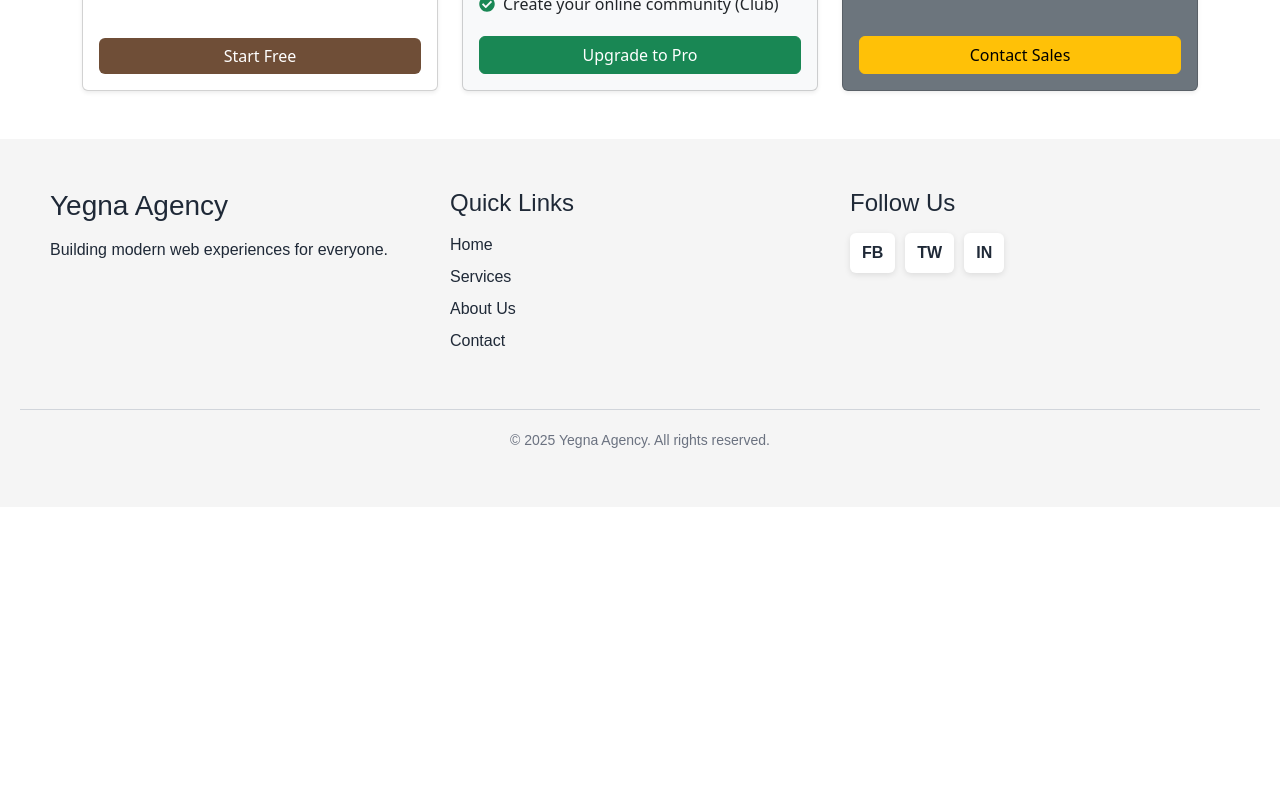
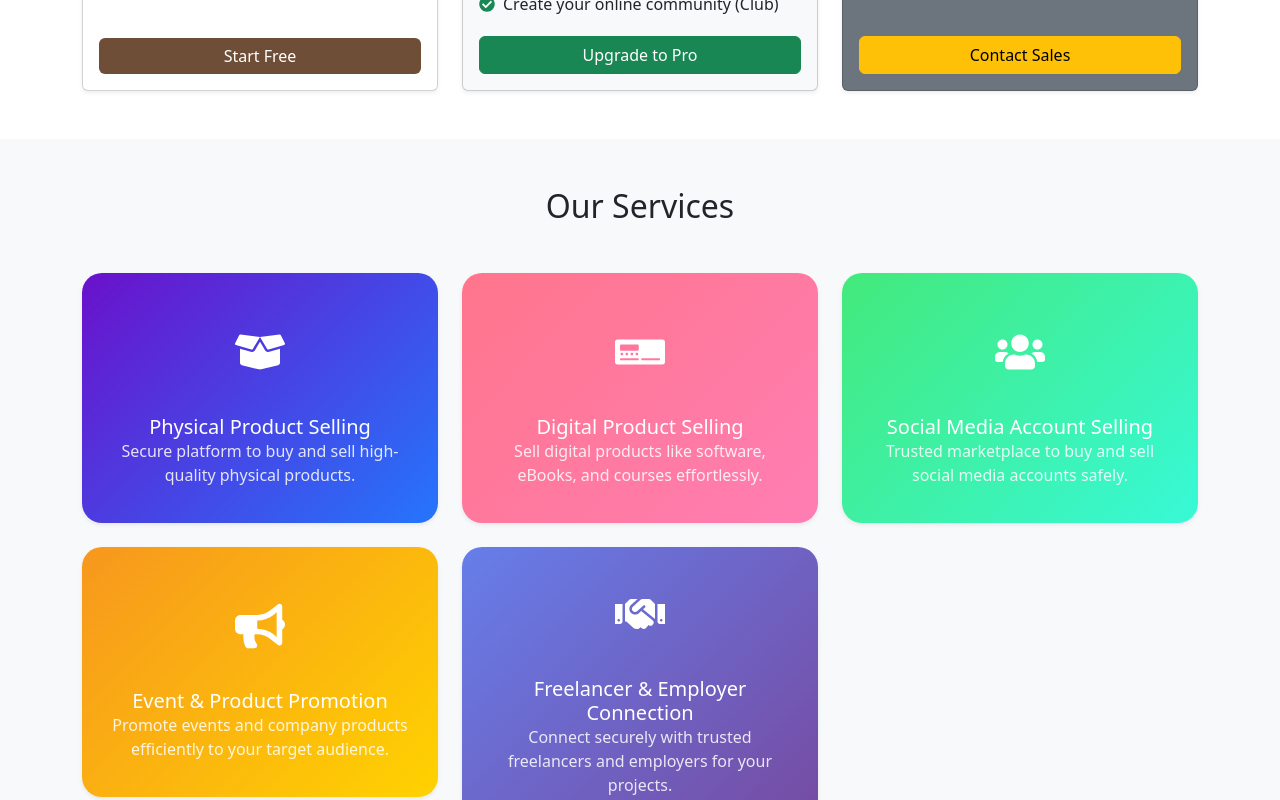
Before and after one commit to MINTAbizu/yegna-agency, a React (Vite) app in the folder front-end/: page / in a window 1280 px wide. Shown: the part 4880-5680 px from the top of the page. Before the commit the page ends 5387 px from the top, so only its background shows below. Built offline with nearby package versions, Linux system fonts and the light colour scheme.

Commit message:
services section

```diff
--- a/front-end/src/component/Landingpage.jsx
+++ b/front-end/src/component/Landingpage.jsx
@@ -11,6 +11,7 @@ import Footer from './footer/Footer'
 import ProAccount from './Shope/userprofilepage/ProAccount'
 import SellSocialMediaAccount from './Shope/userprofilepage/SellSocialMediaAccount'
 import OrdersDashboard from './Shope/userprofilepage/OrdersDashboard'
+import ServicesSection from './ServicesSection/ServicesSection'
 
 function Landingpage() {
   return (
@@ -26,6 +27,7 @@ function Landingpage() {
 
                     <PromotionCarousel/>
                     <ProAccount/>
+                    <ServicesSection/>
 
                      <Footer />
                      {/* <SellSocialMediaAccount/>
--- /dev/null
+++ b/front-end/src/component/ServicesSection/ServicesSection.css
@@ -0,0 +1,32 @@
+.service-card {
+  border-radius: 20px;
+  transition: transform 0.3s, box-shadow 0.3s;
+  cursor: pointer;
+  min-height: 250px;
+  display: flex;
+  flex-direction: column;
+  justify-content: center;
+}
+
+.service-card:hover {
+  transform: translateY(-10px);
+  box-shadow: 0 20px 40px rgba(0, 0, 0, 0.2);
+}
+
+/* Icon animation */
+.service-icon {
+  font-size: 50px;
+  margin-bottom: 15px;
+  color: white;
+  transition: transform 0.5s, color 0.5s;
+}
+
+.service-card:hover .service-icon {
+  transform: rotate(20deg) scale(1.2);
+  color: #ffd700; /* golden on hover */
+}
+
+/* Responsive text colors */
+.text-white-50 {
+  color: rgba(255, 255, 255, 0.85) !important;
+}
--- /dev/null
+++ b/front-end/src/component/ServicesSection/ServicesSection.jsx
@@ -0,0 +1,62 @@
+import React from "react";
+import { FaBoxOpen, FaDigitalTachograph, FaUsers, FaBullhorn, FaHandshake } from "react-icons/fa";
+import "./ServicesSection.css"; // Custom styles
+
+const services = [
+  {
+    icon: <FaBoxOpen />,
+    title: "Physical Product Selling",
+    description: "Secure platform to buy and sell high-quality physical products.",
+    gradient: "linear-gradient(135deg, #6a11cb, #2575fc)"
+  },
+  {
+    icon: <FaDigitalTachograph />,
+    title: "Digital Product Selling",
+    description: "Sell digital products like software, eBooks, and courses effortlessly.",
+    gradient: "linear-gradient(135deg, #ff758c, #ff7eb3)"
+  },
+  {
+    icon: <FaUsers />,
+    title: "Social Media Account Selling",
+    description: "Trusted marketplace to buy and sell social media accounts safely.",
+    gradient: "linear-gradient(135deg, #43e97b, #38f9d7)"
+  },
+  {
+    icon: <FaBullhorn />,
+    title: "Event & Product Promotion",
+    description: "Promote events and company products efficiently to your target audience.",
+    gradient: "linear-gradient(135deg, #f7971e, #ffd200)"
+  },
+  {
+    icon: <FaHandshake />,
+    title: "Freelancer & Employer Connection",
+    description: "Connect securely with trusted freelancers and employers for your projects.",
+    gradient: "linear-gradient(135deg, #667eea, #764ba2)"
+  },
+];
+
+const ServicesSection = () => {
+  return (
+    <section className="py-5 bg-light">
+      <div className="container">
+        <h2 className="text-center mb-5">Our Services</h2>
+        <div className="row g-4">
+          {services.map((service, index) => (
+            <div key={index} className="col-md-6 col-lg-4">
+              <div
+                className="service-card text-center p-4 shadow-sm"
+                style={{ background: service.gradient }}
+              >
+                <div className="service-icon">{service.icon}</div>
+                <h5 className="card-title mt-3 text-white">{service.title}</h5>
+                <p className="card-text text-white-50">{service.description}</p>
+              </div>
+            </div>
+          ))}
+        </div>
+      </div>
+    </section>
+  );
+};
+
+export default ServicesSection;
```
